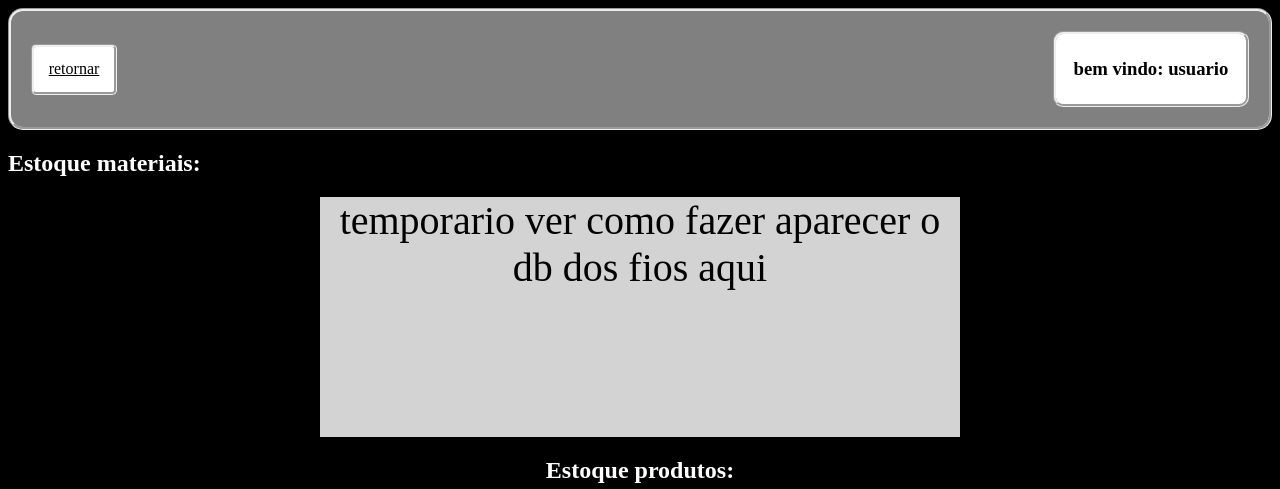
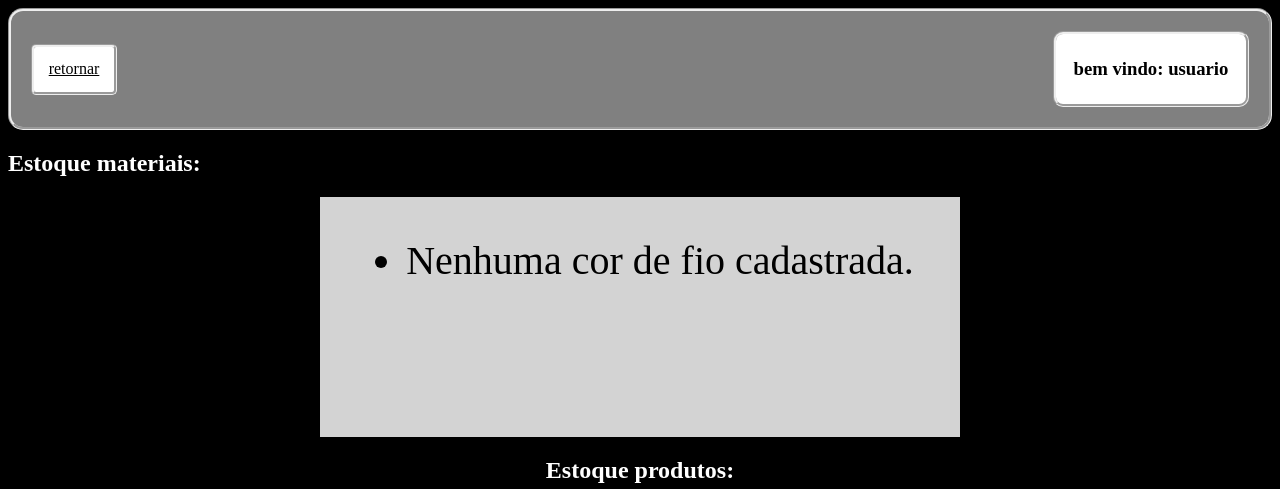
Before and after one commit to Luzatti-alt/finalizacao_2_tri_meia, a Flask app: page /adm in a window 1280 px wide. Shown: the top 489 px of the page. Run offline with Flask 3, Linux system fonts and the light colour scheme; data that the repository does not hold is empty.

Commit message:
Atualizar o adm.html

```diff
--- a/web/templates/adm.html
+++ b/web/templates/adm.html
@@ -16,7 +16,13 @@
   <h2 style="color:white">Estoque materiais:</h2>
   <center>
     <div class="adm_infos">
-      temporario ver como fazer aparecer o db dos fios aqui
+      <ul>
+        {% for cor in Cores %}
+            <li>{{ Cores.cores }} - {{ Cores.quantidade_cor_kg }} kg</li>
+        {% else %}
+            <li>Nenhuma cor de fio cadastrada.</li>
+        {% endfor %}
+    </ul>
     </div>
     <h2 style="color:white">Estoque produtos:</h2>
     <div class="adm_infos">
```
